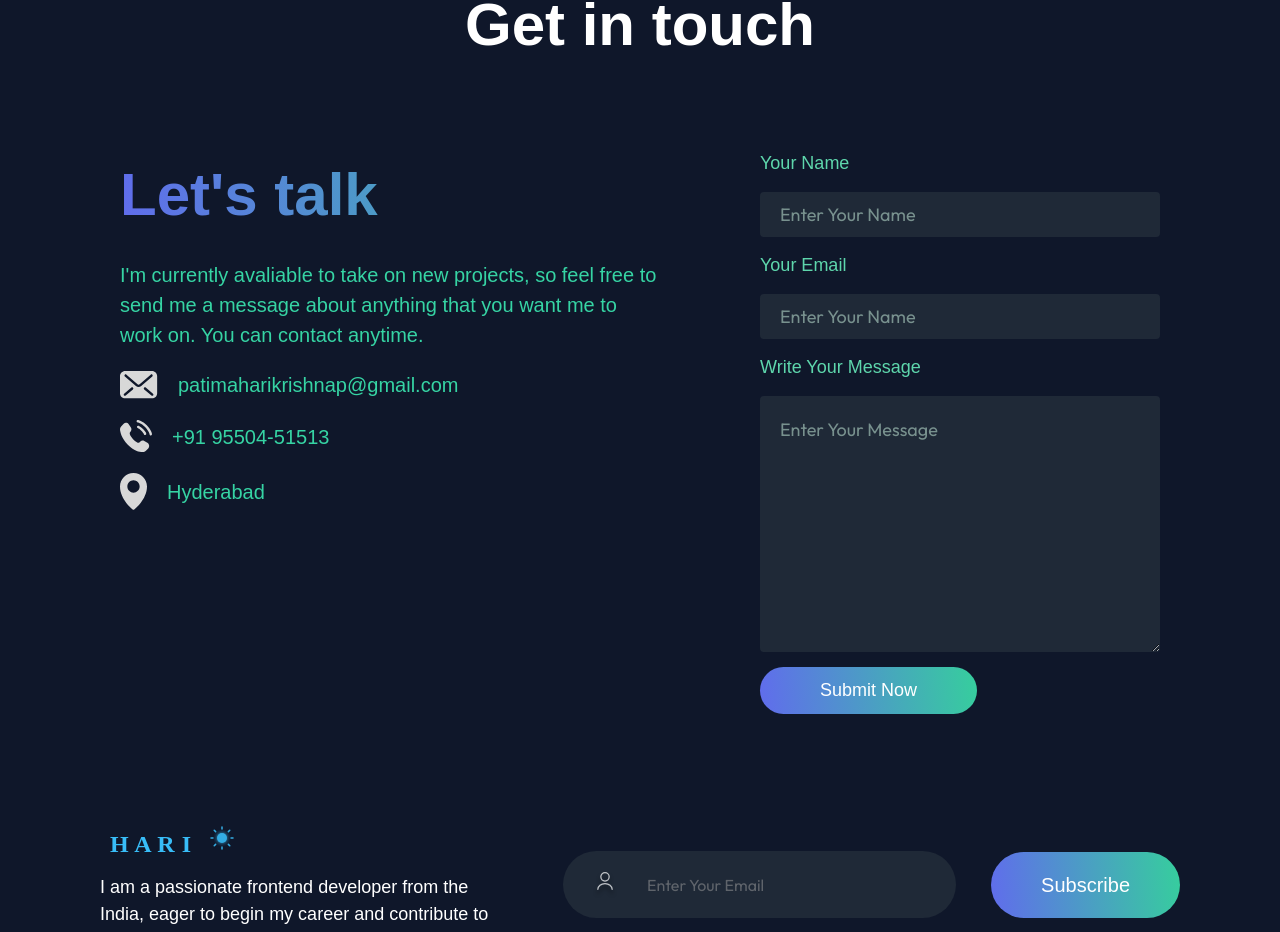
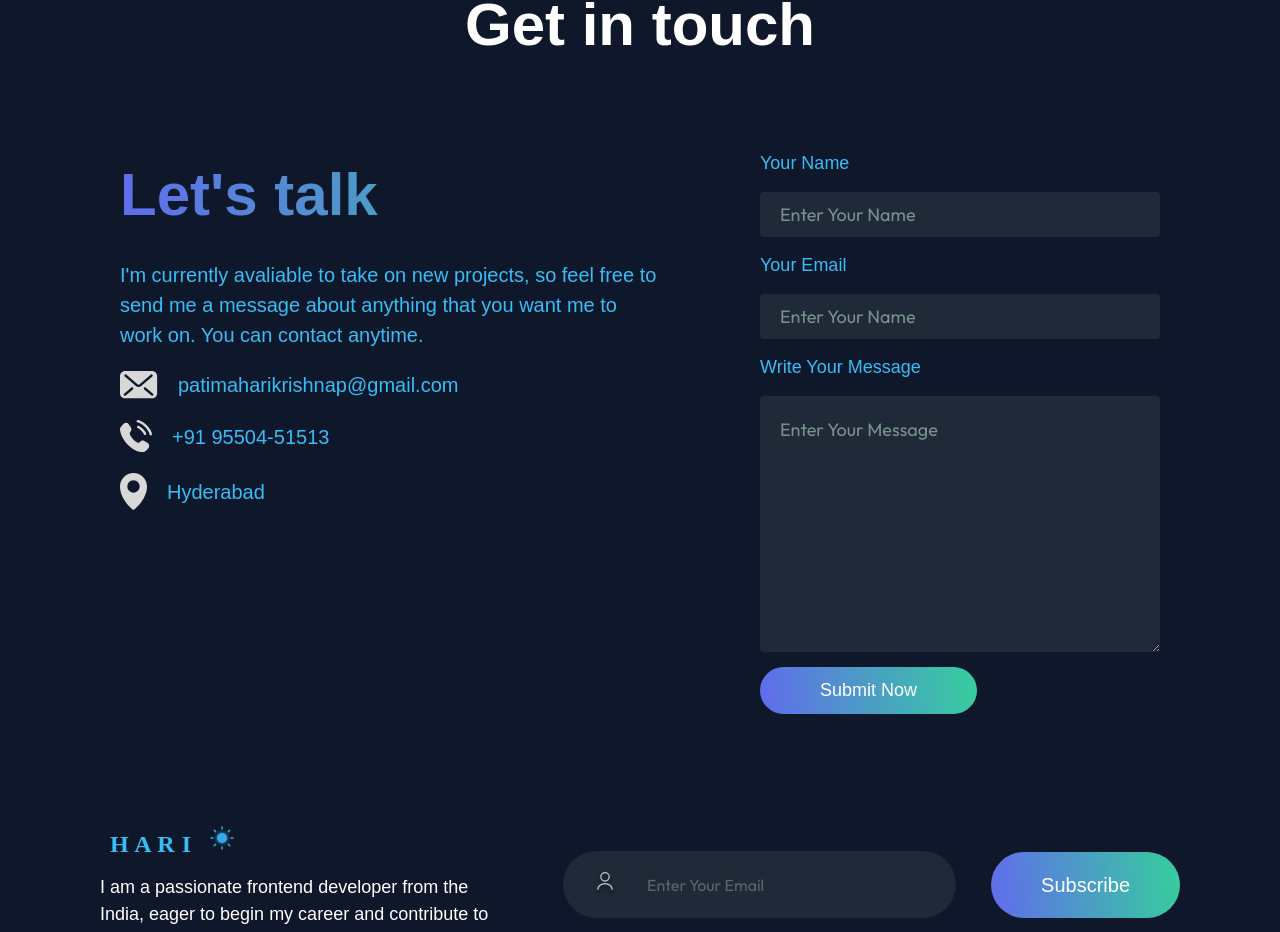
Before and after one commit to HARIKRISHNA95504/Portfolio_react, a React (Vite) app in the folder portfolio-react/: page / in a window 1280 px wide. Shown: the part 2748-3680 px from the top of the page. Built offline with nearby package versions, Linux system fonts and the light colour scheme.

Commit message:
css added to the contact

```diff
--- a/portfolio-react/src/Components/Contact/Contact.css
+++ b/portfolio-react/src/Components/Contact/Contact.css
@@ -34,7 +34,7 @@
 }
 .contact-left p{
     max-width: 550px;
-    color: hwb(162 21% 17%);
+    color:  #38BDF8;
     font-size: 17px;
     line-height: 30px;
 }
@@ -57,7 +57,7 @@
     gap: 15px;
 }
 .contact-right label{
-    color: #65e8b8ea;
+    color: #38BDF8;
     font-size: 18px;
     font-weight: 500;
 }
```
